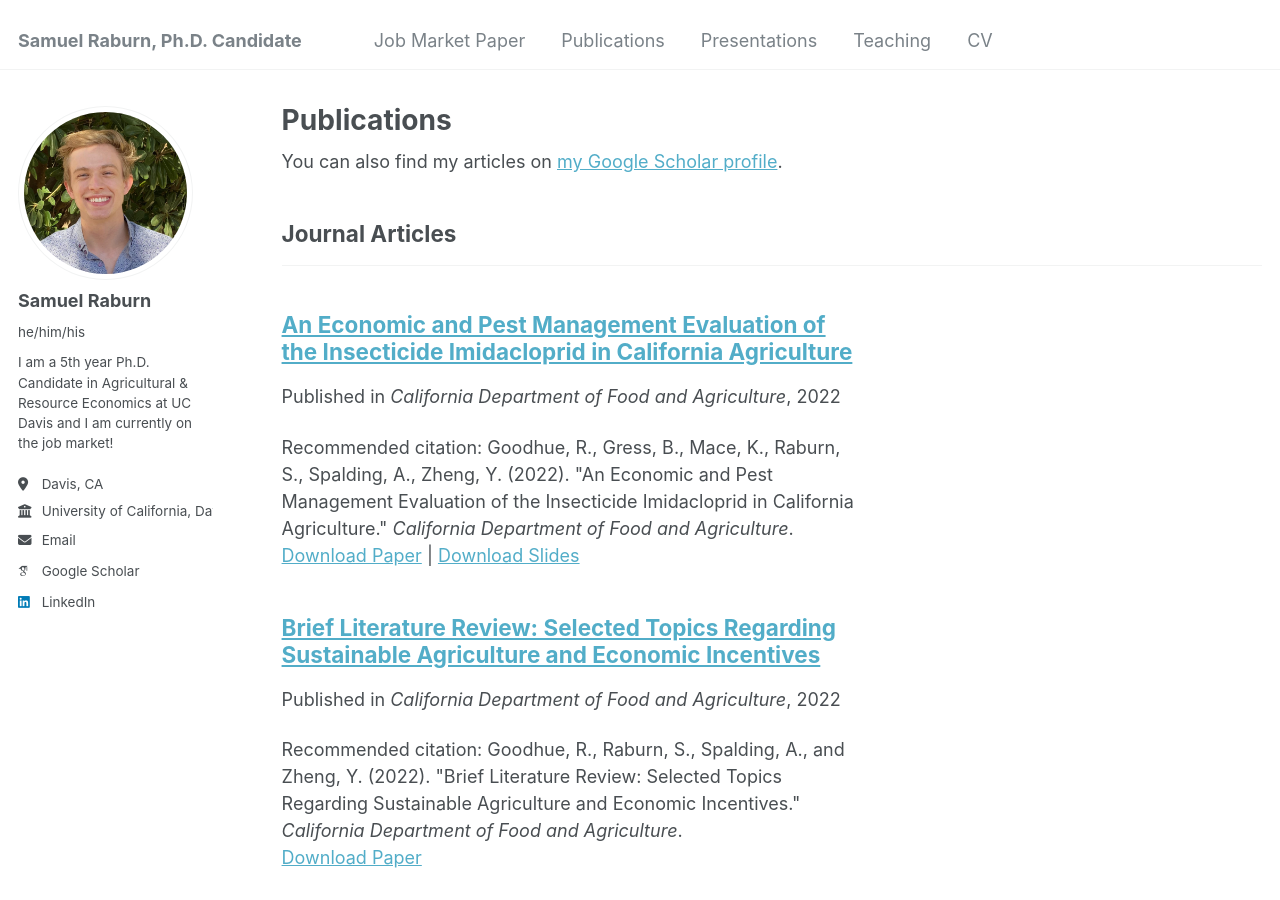
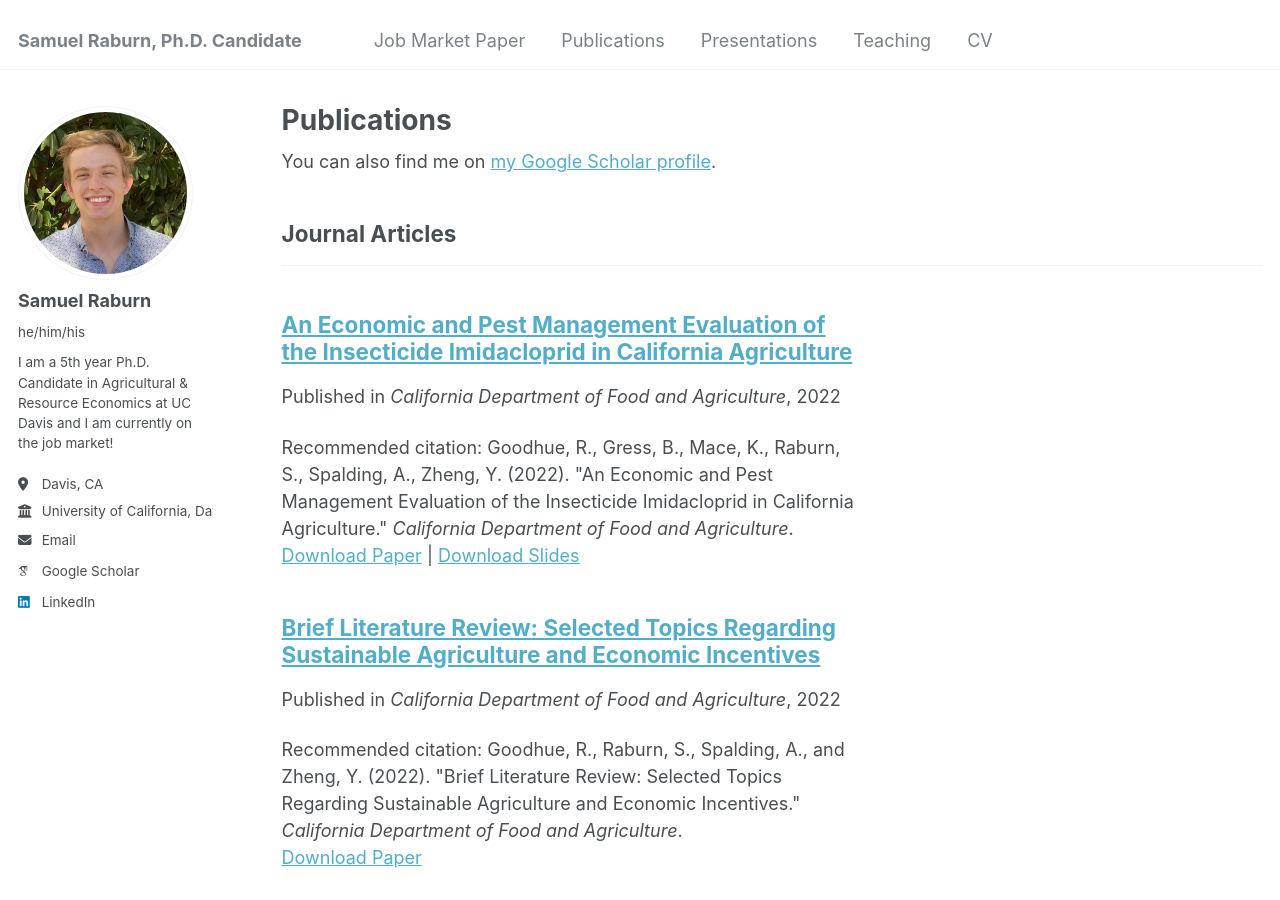
Before and after one commit to sraburn/sraburn.github.io, a Jekyll site: the page built from _pages/publications.html, in a window 1280 px wide and 900 px high. Built offline with Jekyll 4.4.1, drawn with Linux system fonts in a browser that asks for light colours; some web fonts are replaced.

Commit message:
Update publications.html

```diff
--- a/_pages/publications.html
+++ b/_pages/publications.html
@@ -6,7 +6,7 @@
 ---
 
 {% if site.author.googlescholar %}
-  <div class="wordwrap">You can also find my articles on <a href="{{site.author.googlescholar}}">my Google Scholar profile</a>.</div>
+  <div class="wordwrap">You can also find me on <a href="{{site.author.googlescholar}}">my Google Scholar profile</a>.</div>
 {% endif %}
 
 {% include base_path %}
```
